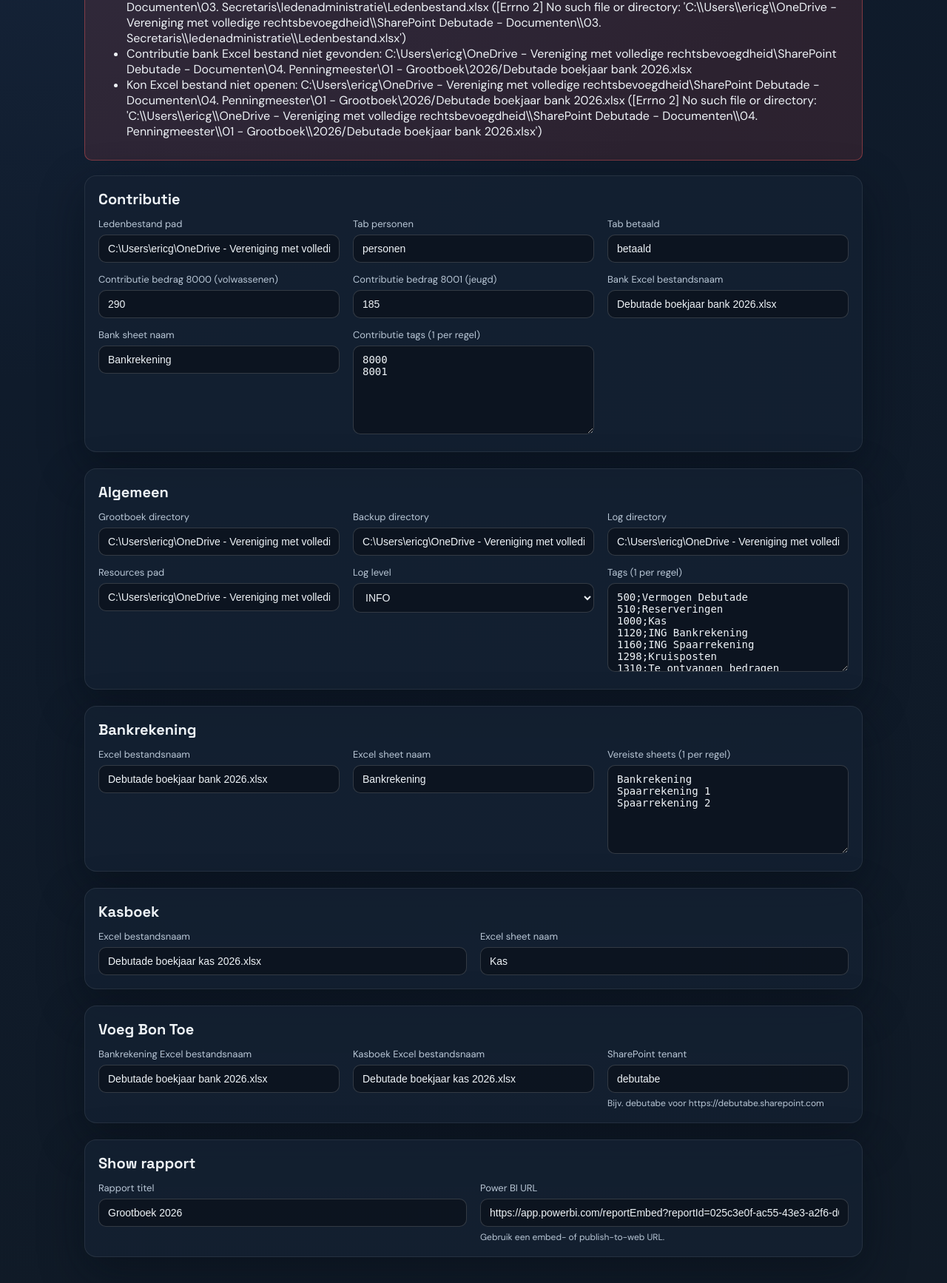
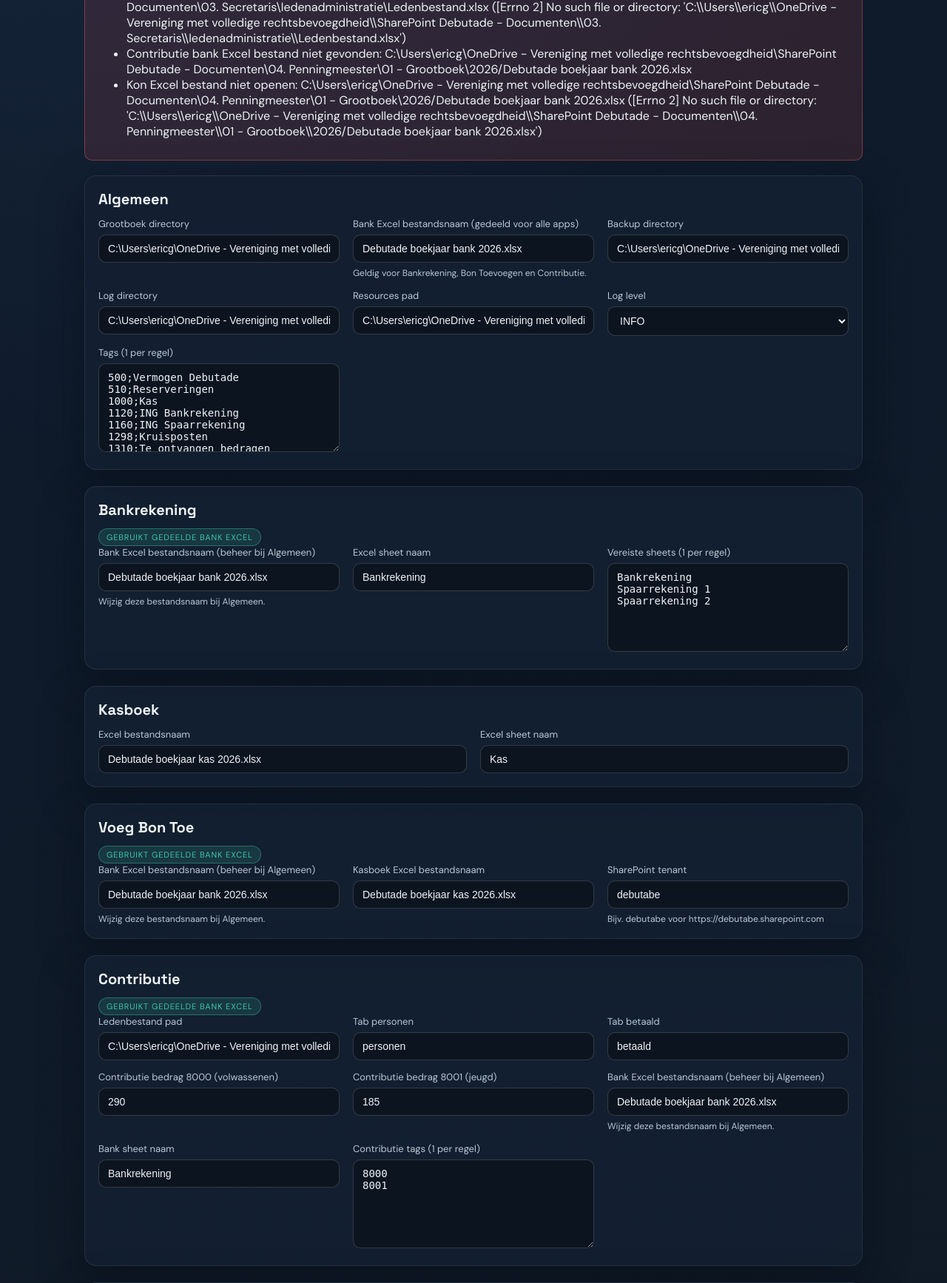
Before and after one commit to Tuerger/debutade, a Flask app: page /settings in a window 1280 px wide. Shown: the part 786-2520 px from the top of the page at 74% size. Run offline with Flask 3, Linux system fonts and the light colour scheme.

Commit message:
log and config improvements

```diff
--- a/app.py
+++ b/app.py
@@ -123,6 +123,7 @@ def validate_workbook_tabs(file_path, required_sheets):
 def validate_main_config(config_data):
     errors = []
     shared = config_data.get("shared", {})
+    shared_bank_name = shared.get("bank_excel_file_name")
 
     grootboek_dir = shared.get("grootboek_directory")
     if not grootboek_dir:
@@ -152,9 +153,9 @@ def validate_main_config(config_data):
             return None
         return os.path.join(grootboek_dir, file_name)
 
-    bank_file_name = bank.get("excel_file_name")
+    bank_file_name = bank.get("excel_file_name") or shared_bank_name
     if not bank_file_name:
-        errors.append("Bankrekening Excel bestandsnaam is verplicht.")
+        errors.append("Bank Excel bestandsnaam (gedeeld) is verplicht.")
     bank_path = build_excel_path(bank_file_name)
     if bank_path and not os.path.exists(bank_path):
         errors.append(f"Bankrekening Excel bestand niet gevonden: {bank_path}")
@@ -178,9 +179,9 @@ def validate_main_config(config_data):
     elif kas_path:
         errors.extend(validate_workbook_tabs(kas_path, [kas_sheet]))
 
-    bon_bank_name = bon.get("bank_excel_file_name")
+    bon_bank_name = bon.get("bank_excel_file_name") or shared_bank_name
     if not bon_bank_name:
-        errors.append("Bon Toevoegen bank Excel bestandsnaam is verplicht.")
+        errors.append("Bon Toevoegen bank Excel bestandsnaam (gedeeld) is verplicht.")
     bon_bank_path = build_excel_path(bon_bank_name)
     if bon_bank_path and not os.path.exists(bon_bank_path):
         errors.append(f"Bon Toevoegen bank Excel bestand niet gevonden: {bon_bank_path}")
@@ -214,9 +215,9 @@ def validate_main_config(config_data):
             [contributie_personen, contributie_betaald],
         ))
 
-    contributie_bank_name = contributie.get("bank_excel_file_name")
+    contributie_bank_name = contributie.get("bank_excel_file_name") or shared_bank_name
     if not contributie_bank_name:
-        errors.append("Contributie bank Excel bestandsnaam is verplicht.")
+        errors.append("Contributie bank Excel bestandsnaam (gedeeld) is verplicht.")
     contributie_bank_path = build_excel_path(contributie_bank_name)
     if contributie_bank_path and not os.path.exists(contributie_bank_path):
         errors.append(f"Contributie bank Excel bestand niet gevonden: {contributie_bank_path}")
@@ -519,8 +520,19 @@ def settings_main():
         def form_value(key):
             return (request.form.get(key) or "").strip()
 
+        existing_config = config_data or {}
+        existing_shared = existing_config.get("shared", {})
+        existing_bank = existing_config.get("bankrekening", {})
+        existing_kas = existing_config.get("kasboek", {})
+        existing_bon = existing_config.get("bontoevoegen", {})
+        existing_showreport = existing_config.get("showreport", {})
+        existing_contributie = existing_config.get("contributie", {})
+
+        shared_bank_excel = form_value("shared_bank_excel_file_name") or existing_shared.get("bank_excel_file_name")
+
         shared_config = {
             "grootboek_directory": form_value("shared_grootboek_directory"),
+            "bank_excel_file_name": shared_bank_excel or "",
             "backup_directory": form_value("shared_backup_directory"),
             "log_directory": form_value("shared_log_directory"),
             "resources": form_value("shared_resources"),
@@ -529,35 +541,33 @@ def settings_main():
         }
 
         bank_config = {
-            "excel_file_name": form_value("bank_excel_file_name"),
+            "excel_file_name": form_value("bank_excel_file_name") or shared_bank_excel or existing_bank.get("excel_file_name"),
             "excel_sheet_name": form_value("bank_excel_sheet_name"),
             "required_sheets": split_lines(form_value("bank_required_sheets")),
         }
 
         kas_config = {
-            "excel_file_name": form_value("kas_excel_file_name"),
-            "excel_sheet_name": form_value("kas_excel_sheet_name"),
+            "excel_file_name": form_value("kas_excel_file_name") or existing_kas.get("excel_file_name"),
+            "excel_sheet_name": form_value("kas_excel_sheet_name") or existing_kas.get("excel_sheet_name"),
         }
 
         bon_config = {
-            "bank_excel_file_name": form_value("bon_bank_excel_file_name"),
-            "kas_excel_file_name": form_value("bon_kas_excel_file_name"),
-            "sharepoint_tenant": form_value("bon_sharepoint_tenant"),
+            "bank_excel_file_name": form_value("bon_bank_excel_file_name") or shared_bank_excel or existing_bon.get("bank_excel_file_name"),
+            "kas_excel_file_name": form_value("bon_kas_excel_file_name") or existing_bon.get("kas_excel_file_name"),
+            "sharepoint_tenant": form_value("bon_sharepoint_tenant") or existing_bon.get("sharepoint_tenant", ""),
         }
 
         showreport_config = {
-            "report_url": form_value("showreport_report_url"),
-            "report_title": form_value("showreport_report_title"),
+            "report_url": form_value("showreport_report_url") or existing_showreport.get("report_url", ""),
+            "report_title": form_value("showreport_report_title") or existing_showreport.get("report_title", ""),
         }
-
-        existing_contributie = (config_data or {}).get("contributie", {})
         contributie_config = dict(existing_contributie)
         contributie_config.update({
-            "ledenbestand_path": form_value("contrib_ledenbestand_path"),
-            "leden_sheet_personen": form_value("contrib_leden_sheet_personen"),
-            "leden_sheet_betaald": form_value("contrib_leden_sheet_betaald"),
-            "bank_excel_file_name": form_value("contrib_bank_excel_file_name") or existing_contributie.get("bank_excel_file_name"),
-            "bank_sheet_name": form_value("contrib_bank_sheet_name") or existing_contributie.get("bank_sheet_name"),
+            "ledenbestand_path": form_value("contrib_ledenbestand_path") or existing_contributie.get("ledenbestand_path", ""),
+            "leden_sheet_personen": form_value("contrib_leden_sheet_personen") or existing_contributie.get("leden_sheet_personen", ""),
+            "leden_sheet_betaald": form_value("contrib_leden_sheet_betaald") or existing_contributie.get("leden_sheet_betaald", ""),
+            "bank_excel_file_name": form_value("contrib_bank_excel_file_name") or shared_bank_excel or existing_contributie.get("bank_excel_file_name"),
+            "bank_sheet_name": form_value("contrib_bank_sheet_name") or existing_contributie.get("bank_sheet_name", ""),
             "tags": split_lines(form_value("contrib_tags")) or existing_contributie.get("tags", []),
             "tag_targets": {
                 "8000": form_value("contrib_target_8000") or existing_contributie.get("tag_targets", {}).get("8000", ""),
--- a/config.json
+++ b/config.json
@@ -1,6 +1,7 @@
 {
     "shared": {
         "grootboek_directory": "C:\\Users\\ericg\\OneDrive - Vereniging met volledige rechtsbevoegdheid\\SharePoint Debutade - Documenten\\04. Penningmeester\\01 - Grootboek\\2026",
+        "bank_excel_file_name": "Debutade boekjaar bank 2026.xlsx",
         "backup_directory": "C:\\Users\\ericg\\OneDrive - Vereniging met volledige rechtsbevoegdheid\\SharePoint Debutade - Documenten\\04. Penningmeester\\01 - Grootboek\\2026\\backup",
         "log_directory": "C:\\Users\\ericg\\OneDrive - Vereniging met volledige rechtsbevoegdheid\\SharePoint Debutade - Documenten\\04. Penningmeester\\01 - Grootboek\\2026\\log",
         "resources": "C:\\Users\\ericg\\OneDrive - Vereniging met volledige rechtsbevoegdheid\\SharePoint Debutabe - Documenten\\04. Penningmeester\\04 - Code\\kasboek_debutabe\\resources",
@@ -48,7 +49,6 @@
         ]
     },
     "bankrekening": {
-        "excel_file_name": "Debutade boekjaar bank 2026.xlsx",
         "excel_sheet_name": "Bankrekening",
         "required_sheets": [
             "Bankrekening",
@@ -61,7 +61,6 @@
         "excel_sheet_name": "Kas"
     },
     "bontoevoegen": {
-        "bank_excel_file_name": "Debutade boekjaar bank 2026.xlsx",
         "kas_excel_file_name": "Debutade boekjaar kas 2026.xlsx",
         "sharepoint_tenant": "debutabe"
     },
@@ -73,7 +72,6 @@
         "ledenbestand_path": "C:\\Users\\ericg\\OneDrive - Vereniging met volledige rechtsbevoegdheid\\SharePoint Debutade - Documenten\\03. Secretaris\\ledenadministratie\\Ledenbestand.xlsx",
         "leden_sheet_personen": "personen",
         "leden_sheet_betaald": "betaald",
-        "bank_excel_file_name": "Debutade boekjaar bank 2026.xlsx",
         "bank_sheet_name": "Bankrekening",
         "tags": [
             "8000",
--- a/project-debutade-bontoevoegen/voegbontoe_webapp.py
+++ b/project-debutade-bontoevoegen/voegbontoe_webapp.py
@@ -62,6 +62,8 @@ def load_config():
     for key in ("backup_directory", "log_directory", "log_level"):
         if key in shared:
             config[key] = shared[key]
+    if shared.get("bank_excel_file_name") and not config.get("bank_excel_file_name"):
+        config["bank_excel_file_name"] = shared["bank_excel_file_name"]
     if shared.get("grootboek_directory"):
         if config.get("bank_excel_file_name"):
             config["bank_excel_file_path"] = os.path.join(
--- a/project-debutade-contributie/webapp.py
+++ b/project-debutade-contributie/webapp.py
@@ -59,6 +59,8 @@ def load_config(config_path, section_key="contributie"):
     for key in ("backup_directory", "log_directory", "log_level"):
         if key in shared:
             config[key] = shared[key]
+    if shared.get("bank_excel_file_name") and not config.get("bank_excel_file_name"):
+        config["bank_excel_file_name"] = shared["bank_excel_file_name"]
 
     if shared.get("grootboek_directory") and config.get("bank_excel_file_name"):
         config["bank_excel_file_path"] = os.path.join(
--- a/templates/main.html
+++ b/templates/main.html
@@ -361,7 +361,7 @@
                 <img src="{{ url_for('static', filename='Header Debutade.jpg') }}" alt="Debutade" />
                 <div>
                     <h1 class="brand-title">Debutade Start</h1>
-                    <p class="brand-subtitle">Kies een applicatie om te openen in hetzelfde venster.</p>
+                    <p class="brand-subtitle">Kies een applicatie</p>
                 </div>
             </div>
             <div class="meta">
--- a/templates/settings_main.html
+++ b/templates/settings_main.html
@@ -153,6 +153,20 @@
             margin-top: 6px;
         }
 
+        .tag-badge {
+            display: inline-flex;
+            align-items: center;
+            gap: 6px;
+            font-size: 11px;
+            text-transform: uppercase;
+            letter-spacing: 0.08em;
+            color: var(--accent-2);
+            background: rgba(60, 198, 168, 0.15);
+            border: 1px solid rgba(60, 198, 168, 0.4);
+            border-radius: 999px;
+            padding: 4px 10px;
+        }
+
         .footer-actions {
             display: flex;
             justify-content: flex-end;
@@ -189,44 +203,6 @@
         <div class="success">Instellingen opgeslagen. Herstart eventueel de apps om wijzigingen direct te zien.</div>
         {% endif %}
 
-            <div class="card">
-                <h2>Contributie</h2>
-                <div class="grid">
-                    <div>
-                        <label for="contrib_ledenbestand_path">Ledenbestand pad</label>
-                        <input id="contrib_ledenbestand_path" name="contrib_ledenbestand_path" type="text" value="{{ config_data.get('contributie', {}).get('ledenbestand_path', '') }}" />
-                    </div>
-                    <div>
-                        <label for="contrib_leden_sheet_personen">Tab personen</label>
-                        <input id="contrib_leden_sheet_personen" name="contrib_leden_sheet_personen" type="text" value="{{ config_data.get('contributie', {}).get('leden_sheet_personen', '') }}" />
-                    </div>
-                    <div>
-                        <label for="contrib_leden_sheet_betaald">Tab betaald</label>
-                        <input id="contrib_leden_sheet_betaald" name="contrib_leden_sheet_betaald" type="text" value="{{ config_data.get('contributie', {}).get('leden_sheet_betaald', '') }}" />
-                    </div>
-                    <div>
-                        <label for="contrib_target_8000">Contributie bedrag 8000 (volwassenen)</label>
-                        <input id="contrib_target_8000" name="contrib_target_8000" type="number" step="0.01" value="{{ config_data.get('contributie', {}).get('tag_targets', {}).get('8000', '') }}" />
-                    </div>
-                    <div>
-                        <label for="contrib_target_8001">Contributie bedrag 8001 (jeugd)</label>
-                        <input id="contrib_target_8001" name="contrib_target_8001" type="number" step="0.01" value="{{ config_data.get('contributie', {}).get('tag_targets', {}).get('8001', '') }}" />
-                    </div>
-                    <div>
-                        <label for="contrib_bank_excel_file_name">Bank Excel bestandsnaam</label>
-                        <input id="contrib_bank_excel_file_name" name="contrib_bank_excel_file_name" type="text" value="{{ config_data.get('contributie', {}).get('bank_excel_file_name', '') }}" />
-                    </div>
-                    <div>
-                        <label for="contrib_bank_sheet_name">Bank sheet naam</label>
-                        <input id="contrib_bank_sheet_name" name="contrib_bank_sheet_name" type="text" value="{{ config_data.get('contributie', {}).get('bank_sheet_name', '') }}" />
-                    </div>
-                    <div>
-                        <label for="contrib_tags">Contributie tags (1 per regel)</label>
-                        <textarea id="contrib_tags" name="contrib_tags">{{ config_data.get('contributie', {}).get('tags', []) | join('\n') }}</textarea>
-                    </div>
-                </div>
-            </div>
-
         <form id="settingsForm" method="post">
             <div class="card">
                 <h2>Algemeen</h2>
@@ -234,6 +210,11 @@
                     <div>
                         <label for="shared_grootboek_directory">Grootboek directory</label>
                         <input id="shared_grootboek_directory" name="shared_grootboek_directory" type="text" value="{{ config_data.get('shared', {}).get('grootboek_directory', '') }}" />
+                    </div>
+                    <div>
+                        <label for="shared_bank_excel_file_name">Bank Excel bestandsnaam (gedeeld voor alle apps)</label>
+                        <input id="shared_bank_excel_file_name" name="shared_bank_excel_file_name" type="text" value="{{ config_data.get('shared', {}).get('bank_excel_file_name', '') }}" />
+                        <div class="hint">Geldig voor Bankrekening, Bon Toevoegen en Contributie.</div>
                     </div>
                     <div>
                         <label for="shared_backup_directory">Backup directory</label>
@@ -264,10 +245,12 @@
             </div>
             <div class="card">
                 <h2>Bankrekening</h2>
+                <div class="tag-badge">Gebruikt gedeelde bank Excel</div>
                 <div class="grid">
                     <div>
-                        <label for="bank_excel_file_name">Excel bestandsnaam</label>
-                        <input id="bank_excel_file_name" name="bank_excel_file_name" type="text" value="{{ config_data.get('bankrekening', {}).get('excel_file_name', '') }}" />
+                        <label for="bank_excel_file_name">Bank Excel bestandsnaam (beheer bij Algemeen)</label>
+                        <input id="bank_excel_file_name" type="text" value="{{ config_data.get('shared', {}).get('bank_excel_file_name', '') }}" disabled readonly />
+                        <div class="hint">Wijzig deze bestandsnaam bij Algemeen.</div>
                     </div>
                     <div>
                         <label for="bank_excel_sheet_name">Excel sheet naam</label>
@@ -296,10 +279,12 @@
 
             <div class="card">
                 <h2>Voeg Bon Toe</h2>
+                <div class="tag-badge">Gebruikt gedeelde bank Excel</div>
                 <div class="grid">
                     <div>
-                        <label for="bon_bank_excel_file_name">Bankrekening Excel bestandsnaam</label>
-                        <input id="bon_bank_excel_file_name" name="bon_bank_excel_file_name" type="text" value="{{ config_data.get('bontoevoegen', {}).get('bank_excel_file_name', '') }}" />
+                        <label for="bon_bank_excel_file_name">Bank Excel bestandsnaam (beheer bij Algemeen)</label>
+                        <input id="bon_bank_excel_file_name" type="text" value="{{ config_data.get('shared', {}).get('bank_excel_file_name', '') }}" disabled readonly />
+                        <div class="hint">Wijzig deze bestandsnaam bij Algemeen.</div>
                     </div>
                     <div>
                         <label for="bon_kas_excel_file_name">Kasboek Excel bestandsnaam</label>
@@ -309,6 +294,46 @@
                         <label for="bon_sharepoint_tenant">SharePoint tenant</label>
                         <input id="bon_sharepoint_tenant" name="bon_sharepoint_tenant" type="text" value="{{ config_data.get('bontoevoegen', {}).get('sharepoint_tenant', '') }}" />
                         <div class="hint">Bijv. debutabe voor https://debutabe.sharepoint.com</div>
+                    </div>
+                </div>
+            </div>
+
+            <div class="card">
+                <h2>Contributie</h2>
+                <div class="tag-badge">Gebruikt gedeelde bank Excel</div>
+                <div class="grid">
+                    <div>
+                        <label for="contrib_ledenbestand_path">Ledenbestand pad</label>
+                        <input id="contrib_ledenbestand_path" name="contrib_ledenbestand_path" type="text" value="{{ config_data.get('contributie', {}).get('ledenbestand_path', '') }}" />
+                    </div>
+                    <div>
+                        <label for="contrib_leden_sheet_personen">Tab personen</label>
+                        <input id="contrib_leden_sheet_personen" name="contrib_leden_sheet_personen" type="text" value="{{ config_data.get('contributie', {}).get('leden_sheet_personen', '') }}" />
+                    </div>
+                    <div>
+                        <label for="contrib_leden_sheet_betaald">Tab betaald</label>
+                        <input id="contrib_leden_sheet_betaald" name="contrib_leden_sheet_betaald" type="text" value="{{ config_data.get('contributie', {}).get('leden_sheet_betaald', '') }}" />
+                    </div>
+                    <div>
+                        <label for="contrib_target_8000">Contributie bedrag 8000 (volwassenen)</label>
+                        <input id="contrib_target_8000" name="contrib_target_8000" type="number" step="0.01" value="{{ config_data.get('contributie', {}).get('tag_targets', {}).get('8000', '') }}" />
+                    </div>
+                    <div>
+                        <label for="contrib_target_8001">Contributie bedrag 8001 (jeugd)</label>
+                        <input id="contrib_target_8001" name="contrib_target_8001" type="number" step="0.01" value="{{ config_data.get('contributie', {}).get('tag_targets', {}).get('8001', '') }}" />
+                    </div>
+                    <div>
+                        <label for="contrib_bank_excel_file_name">Bank Excel bestandsnaam (beheer bij Algemeen)</label>
+                        <input id="contrib_bank_excel_file_name" type="text" value="{{ config_data.get('shared', {}).get('bank_excel_file_name', '') }}" disabled readonly />
+                        <div class="hint">Wijzig deze bestandsnaam bij Algemeen.</div>
+                    </div>
+                    <div>
+                        <label for="contrib_bank_sheet_name">Bank sheet naam</label>
+                        <input id="contrib_bank_sheet_name" name="contrib_bank_sheet_name" type="text" value="{{ config_data.get('contributie', {}).get('bank_sheet_name', '') }}" />
+                    </div>
+                    <div>
+                        <label for="contrib_tags">Contributie tags (1 per regel)</label>
+                        <textarea id="contrib_tags" name="contrib_tags">{{ config_data.get('contributie', {}).get('tags', []) | join('\n') }}</textarea>
                     </div>
                 </div>
             </div>
```
Also changed, not shown: project-debutade-bankrekening - v2/webapp.py (+9 -0 lines).
